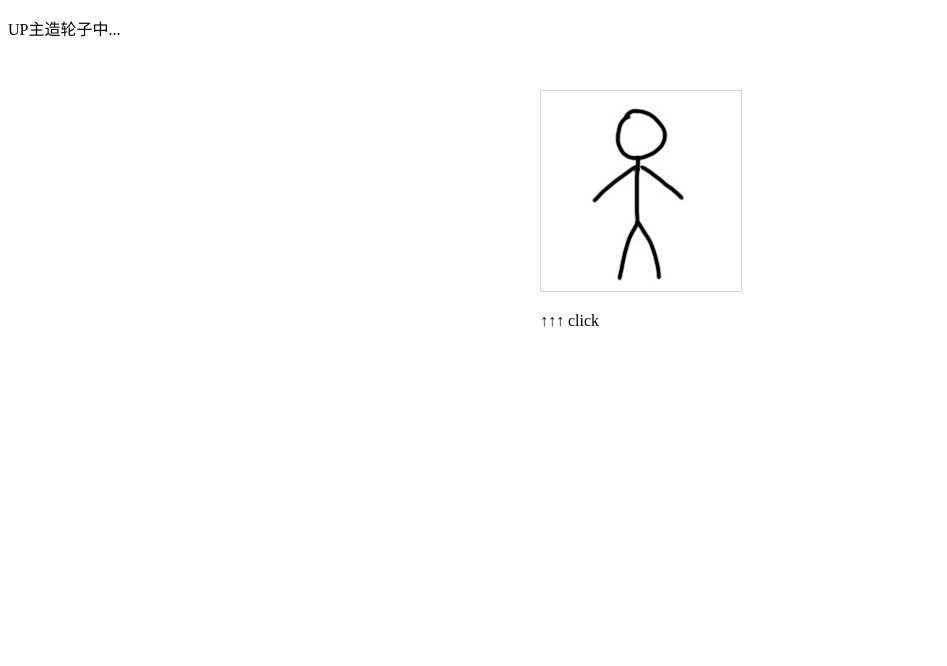
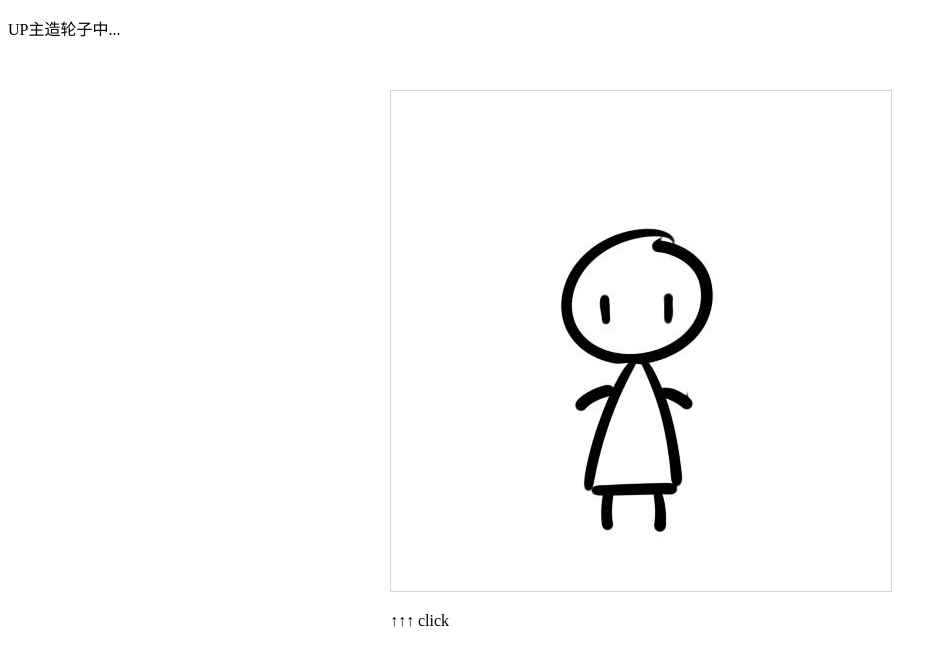
Before and after one commit to cececx/PokeNeko, a plain HTML site: page index.html in a window 1280 px wide. Shown: the whole page, without its empty margins (0-947 px from the left). Drawn offline with Linux system fonts and the light colour scheme.

Commit message:
Updated img and actions

```diff
--- a/index.html
+++ b/index.html
@@ -7,8 +7,8 @@
 </head>
 <body onload="MIAO()">
 <p>UP主造轮子中...</p>
-<div style="width:200px; margin:0 auto; margin-top:50px">
-<canvas id="myCanvas" width="200" height="200" style="border:1px solid #d3d3d3;">
+<div style="width:500px; margin:0 auto; margin-top:50px">
+<canvas id="myCanvas" width="500" height="500" style="border:1px solid #d3d3d3;">
 Your browser does not support the HTML5 canvas tag.</canvas>
 <p>↑↑↑ click</p>
 <p id="audio_status"></p>
--- a/src/config.js
+++ b/src/config.js
@@ -1,16 +1,24 @@
-var CONFIG = {
-  ANIMATION_LIST: ['idle', 'jump'],
+var CONFIG = (function(){
+  var w = 500, h = 500, x = 250, y = 500;
+  return {
+    ANIMATION_LIST: ['idle', 'jump', 'touch'],
     ANIMATION: {
       idle: {
-      src: "assets/img/doodle-idle.jpg",
-      width: 200, height: 200, pivotX: 100, pivotY: 200, fps: 1,
-      timestamps: [1, 1],
+        src: "assets/img/idle.jpg",
+        width: w, height: h, pivotX: x, pivotY: y, fps: 12,
+        timestamps: [[0, 15], [1, 1], [0, 2], [1,1]],
         loop: true,
       },
       jump: {
-      src: "assets/img/doodle-jump.jpg",
-      width: 200, height: 200, pivotX: 100, pivotY: 200, fps: 10,
-      timestamps: [2, 1, 1],
+        src: "assets/img/jump.jpg",
+        width: w, height: h, pivotX: x, pivotY: y, fps: 10,
+        timestamps: [[0, 1], [1, 1], [0, 1], [1, 1], [0, 1], [1, 1], [0, 1]],
+        loop: false
+      },
+      touch: {
+        src: "assets/img/touch.jpg",
+        width: w, height: h, pivotX: x, pivotY: y, fps: 1,
+        timestamps: [[0, 1]],
         audio: [{frame: 0, source: 'bark'}],
         loop: false
       }
@@ -18,8 +26,9 @@ var CONFIG = {
     ANIMATOR: {
       main: {
         default: 'idle',
-      jump: {next: 'idle', onClick: 'jump'},
+        touch: {next: 'idle', onClick: 'touch'},
         idle: {onClick: 'jump'},
+        jump: {onClick: 'touch', next: 'idle'}
       }
     },
     AUDIO_LIST: ['bark'],
@@ -33,4 +42,6 @@ var CONFIG = {
         loop: false,
       }
     },
-};
+  }
+
+})()
--- a/src/main.js
+++ b/src/main.js
@@ -35,15 +35,15 @@ class Animation {
     // Playing control.
     this._timer = null;
     this._index = 0;
-    this._len = config.timestamps.reduce(function(a, b) { return a + b; }, 0);
+    this._len = config.timestamps.reduce(function(a, b) { return [0, a[1] + b[1]];}, [0,0])[1];
     this._keyFrames = [];
     this._audioFrames = Array(this._len).fill('');
 
     // Setup frames.
     for (var i = 0; i < config.timestamps.length; i++) {
-      var size = config.timestamps[i];
+      var size = config.timestamps[i][1];
       for (var j = 0; j < size; j++) {
-        this._keyFrames.push(i);
+        this._keyFrames.push(config.timestamps[i][0]);
       }
     }
     if (config.audio) {
@@ -52,6 +52,7 @@ class Animation {
         this._audioFrames[audio.frame] = audio.source;
       }
     }
+    console.log(this._keyFrames);
   }
 
   play() {
@@ -154,6 +155,7 @@ class AudioClip {
   play() {
     this._startTime = TIME;
     // TODO(miao): handle audio play.
+    // https://www.html5rocks.com/en/tutorials/webaudio/intro/
   }
   stop() {
     // TODO(miao): handle audio stop.
@@ -285,7 +287,7 @@ var threadManager = (function(){
 threadManager.register(animator);
 threadManager.register(audioManager);
 
-var CANVAS, CONTEXT, TIME, POS_X=100, POS_Y=200;
+var CANVAS, CONTEXT, TIME, POS_X=250, POS_Y=500;
 var lastTime;
 var fps = 24.0;
 var deltaTime = 1000.0/fps;
```
Also changed, not shown: assets/draft/idle.jpg (added), assets/draft/jump.jpg (added), assets/draft/touch.jpg (renamed from assets/draft/touch-0.jpg), assets/img/doodle-idle.jpg (deleted), assets/img/doodle-jump.jpg (deleted), assets/img/idle.jpg (added), assets/img/jump.jpg (added), assets/img/touch.jpg (added), 1 other file. Lines whose indentation alone changed are shown as unchanged.
